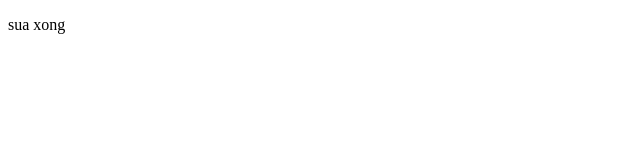
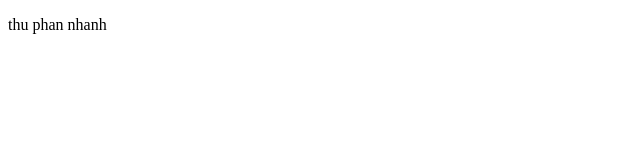
Before and after one commit to phucthai1234/bai1, a plain HTML site: page require.html in a window 1280 px wide. Shown: the full height of the page, 0-640 px from the left. Drawn offline with Linux system fonts and the light colour scheme.

Commit message:
thanh cong

```diff
--- a/require.html
+++ b/require.html
@@ -4,6 +4,6 @@
     <title></title>
 </head>
 <body>
-<p>sua xong</p>
+<p>thu phan nhanh</p>
 </body>
 </html>
```
